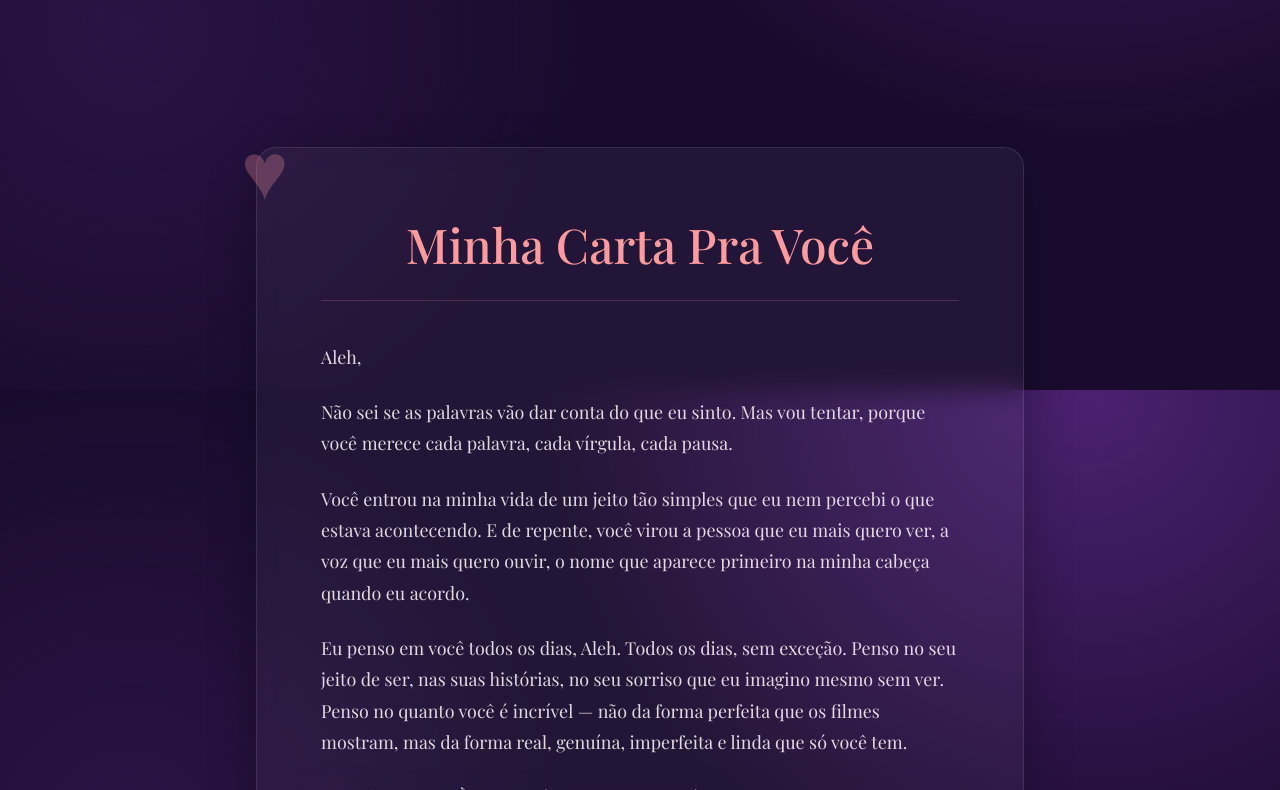
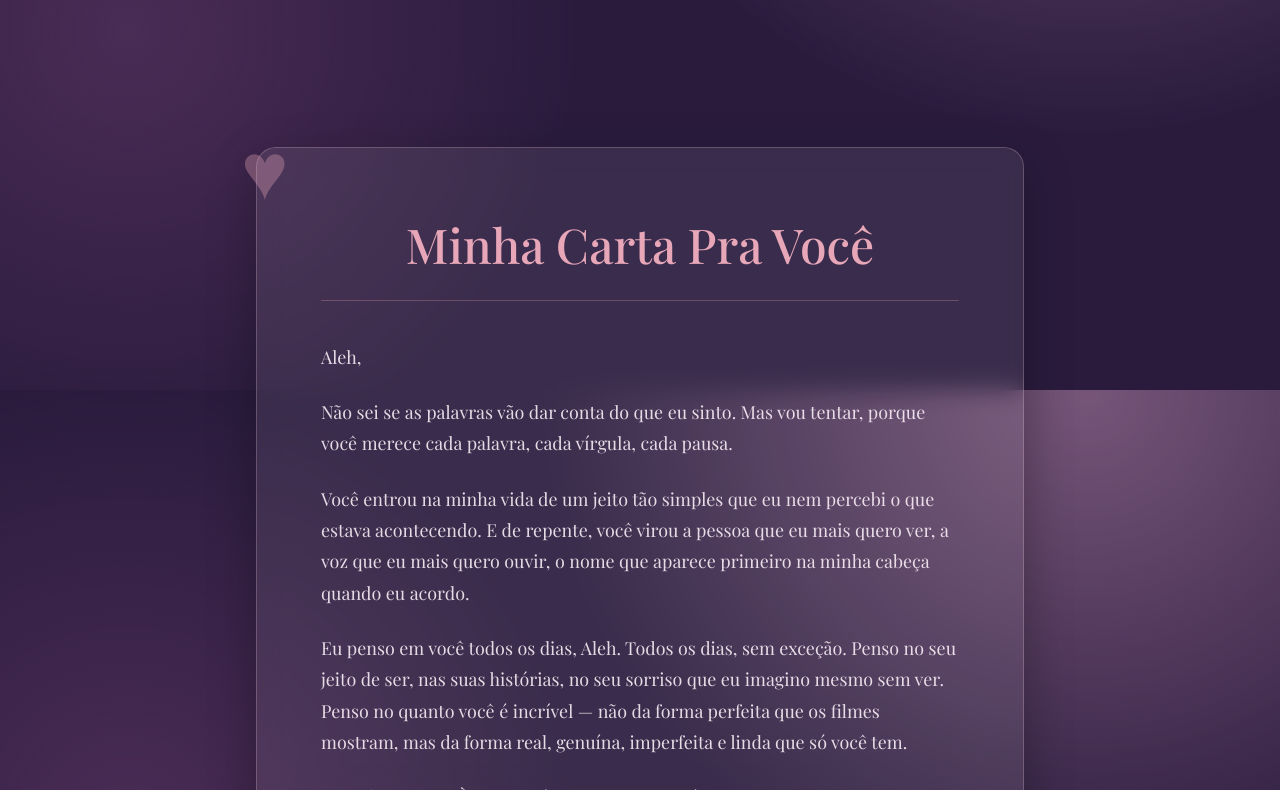
Before and after one commit to ERICKvtmnc/Alehmiamor, a plain HTML site: page index.html in a window 1280 px wide. Shown: the part 2010-2800 px from the top of the page. Drawn offline with nearby package versions, Linux system fonts and the light colour scheme; a web font is replaced by a local one.

Commit message:
Soften romantic site color palette

```diff
--- a/style.css
+++ b/style.css
@@ -1,13 +1,13 @@
 :root {
-  --bg: #1a0b2e;
-  --bg-light: #381a5e;
-  --pink: #ff9a9e;
-  --pink-light: #fecfef;
-  --purple: #9f70d8;
-  --text: #f8edf5;
-  --muted: #c5adc6;
-  --glass: rgba(255, 255, 255, 0.045);
-  --border: rgba(255, 255, 255, 0.1);
+  --bg: #2a1b3d;
+  --bg-light: #725578;
+  --pink: #e8a7b8;
+  --pink-light: #f9d6df;
+  --purple: #ae91c6;
+  --text: #fff4f7;
+  --muted: #ddc1cc;
+  --glass: rgba(255, 245, 249, 0.08);
+  --border: rgba(255, 214, 225, 0.22);
 }
 
 * {
@@ -22,8 +22,8 @@ body {
   margin: 0;
   color: var(--text);
   background:
-    radial-gradient(circle at 85% 0%, #4b2171 0, transparent 34rem),
-    radial-gradient(circle at 10% 55%, #291445 0, transparent 28rem),
+    radial-gradient(circle at 85% 0%, #765579 0, transparent 34rem),
+    radial-gradient(circle at 10% 55%, #4a2c55 0, transparent 28rem),
     var(--bg);
   background-attachment: fixed;
   font-family: "Lato", sans-serif;
@@ -65,7 +65,7 @@ p {
 .game-over-heart {
   color: var(--pink);
   font-size: 4rem;
-  text-shadow: 0 0 30px rgba(255, 154, 158, 0.6);
+  text-shadow: 0 0 30px rgba(232, 167, 184, 0.58);
   animation: heartbeat 2s ease-in-out infinite;
 }
 
@@ -103,7 +103,7 @@ p {
 .floating-heart {
   position: absolute;
   bottom: -3rem;
-  color: rgba(255, 154, 158, 0.45);
+  color: rgba(244, 180, 199, 0.52);
   font-size: var(--size);
   animation: float-up var(--duration) linear var(--delay) infinite;
 }
@@ -195,14 +195,14 @@ h2 {
   position: absolute;
   top: -1.75rem;
   left: -1rem;
-  color: rgba(255, 154, 158, 0.28);
+  color: rgba(232, 167, 184, 0.34);
   font-size: 5rem;
 }
 
 .letter-card h2 {
   margin-top: 0;
   padding-bottom: 1.5rem;
-  border-bottom: 1px solid rgba(255, 154, 158, 0.2);
+  border-bottom: 1px solid rgba(232, 167, 184, 0.28);
   text-align: center;
 }
 
@@ -256,7 +256,7 @@ h2 {
   place-items: center;
   width: clamp(5.5rem, 18vw, 7rem);
   height: clamp(6.5rem, 20vw, 8rem);
-  border: 1px solid rgba(255, 154, 158, 0.2);
+  border: 1px solid rgba(232, 167, 184, 0.28);
   border-radius: 1rem;
   background: var(--glass);
   color: white;
@@ -394,7 +394,7 @@ h2 {
   cursor: pointer;
   font-size: 2.8rem;
   line-height: 1;
-  text-shadow: 0 0 0.6rem rgba(255, 154, 158, 0.8);
+  text-shadow: 0 0 0.6rem rgba(232, 167, 184, 0.85);
   animation: fall var(--fall-duration) linear forwards;
 }
 
@@ -412,7 +412,7 @@ h2 {
   border: 0;
   color: white;
   background: var(--pink);
-  box-shadow: 0 0.5rem 1.5rem rgba(255, 154, 158, 0.2);
+  box-shadow: 0 0.5rem 1.5rem rgba(232, 167, 184, 0.28);
 }
 
 .outline-button {
```
